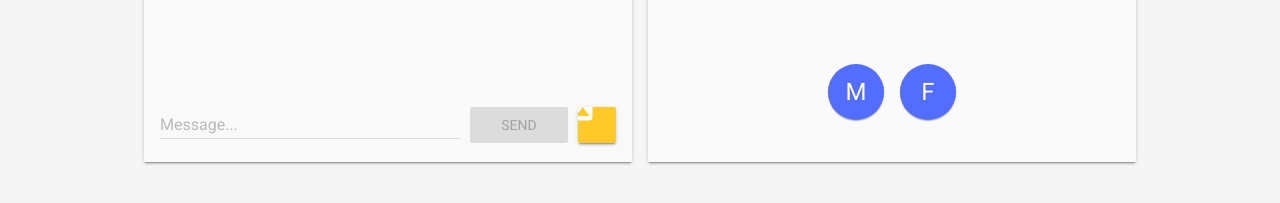
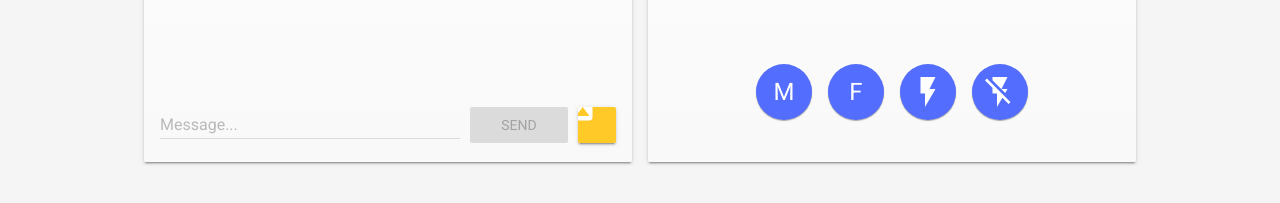
Before and after one commit to Robot-drive-brain-platform/Robot-drive-brain-platform-back-office, a plain HTML site: page index.html in a window 1280 px wide. Shown: the part 503-706 px from the top of the page. Drawn offline with nearby package versions, Linux system fonts and the light colour scheme; no server answers.

Commit message:
Added led button control

```diff
--- a/index.html
+++ b/index.html
@@ -183,15 +183,26 @@
             </div>
 
             <div class="mdl-grid">
-                <div class="mdl-cell mdl-cell--6-col">
+                <div class="mdl-cell mdl-cell--3-col">
                     <button class="mdl-button mdl-js-button mdl-button--fab mdl-button--colored" data-send="#play-music">
                         M
                     </button>
                 </div>
 
-                <div class="mdl-cell mdl-cell--6-col">
+                <div class="mdl-cell mdl-cell--3-col">
                     <button class="mdl-button mdl-js-button mdl-button--fab mdl-button--colored" data-send="#celebrate-lithuanian-birthday">
                         F
+                    </button>
+                </div>
+                <div class="mdl-cell mdl-cell--3-col">
+                    <button class="mdl-button mdl-js-button mdl-button--fab mdl-button--colored" data-send="#led-on">
+                        <i class="material-icons">flash_on</i>
+                    </button>
+                </div>
+
+                <div class="mdl-cell mdl-cell--3-col">
+                    <button class="mdl-button mdl-js-button mdl-button--fab mdl-button--colored" data-send="#led-off">
+                        <i class="material-icons">flash_off</i>
                     </button>
                 </div>
             </div>
```
